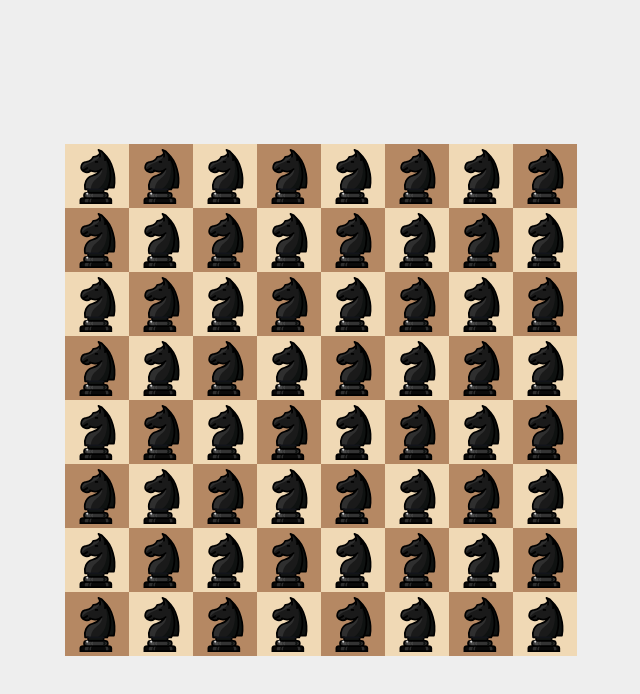
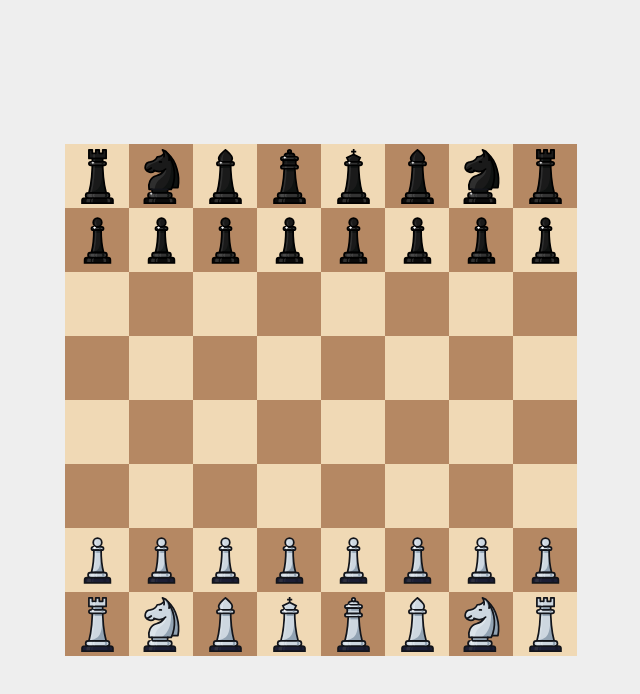
Before and after one commit to marsenzakirov/chess-next, a Next.js app in the folder client/: page / in a window 1280 px wide. Shown: the top 694 px of the page, without its empty margins (319-959 px from the left). Built offline with nearby package versions, Linux system fonts and the light colour scheme.

Commit message:
Add cell component

```diff
--- a/client/src/components/cell.tsx
+++ b/client/src/components/cell.tsx
@@ -1,14 +1,100 @@
 import Pawn from "./figures/pawn";
 import Knight from "./figures/knight";
+import King from "./figures/king";
+import Bishop from "./figures/bishop";
+import Rook from "./figures/rook";
+import Queen from "./figures/queen";
+import Promt from "./figures/promt";
+import { boardStore } from "../store/atom";
+import { useRecoilState } from "recoil";
+import { useEffect, useState } from "react";
+import { promt } from "../types/types";
+import { pawnPromt } from "../models/pawnModel";
 
-const Cell = ({ isWhite }: { isWhite: boolean }) => {
+const Cell = ({
+  isWhite,
+  figure,
+  index,
+}: {
+  isWhite: boolean;
+  figure?: string;
+  index: number;
+}) => {
+  const [board, setBoard] = useRecoilState(boardStore);
+
+  function renderFigure() {
+    switch (figure) {
+      case "BB":
+        return <Bishop isWhiteFigure={false} />;
+      case "KnB":
+        return <Knight isWhiteFigure={false} />;
+      case "PB":
+        return <Pawn isWhiteFigure={false} />;
+      case "RB":
+        return <Rook isWhiteFigure={false} />;
+      case "QB":
+        return <Queen isWhiteFigure={false} />;
+      case "KiB":
+        return <King isWhiteFigure={false} />;
+      case "BW":
+        return <Bishop isWhiteFigure={true} />;
+      case "KnW":
+        return <Knight isWhiteFigure={true} />;
+      case "PW":
+        return <Pawn isWhiteFigure={true} />;
+      case "RW":
+        return <Rook isWhiteFigure={true} />;
+      case "QW":
+        return <Queen isWhiteFigure={true} />;
+      case "KiW":
+        return <King isWhiteFigure={true} />;
+    }
+  }
+
+  const showPromt = (figure: string) => {
+    const x = index % 8;
+    const y = Math.floor(index / 8);
+    let array = [...board];
+    switch (figure) {
+      case "BB":
+        return <Bishop isWhiteFigure={false} />;
+      case "KnB":
+        return <Knight isWhiteFigure={false} />;
+      case "PB":
+        setBoard(pawnPromt(x, y, array, false));
+      case "RB":
+        return <Rook isWhiteFigure={false} />;
+      case "QB":
+        return <Queen isWhiteFigure={false} />;
+      case "KiB":
+        return <King isWhiteFigure={false} />;
+      case "BW":
+        return <Bishop isWhiteFigure={true} />;
+      case "KnW":
+        return <Knight isWhiteFigure={true} />;
+      case "PW":
+        setBoard(pawnPromt(x, y, array, true));
+      case "RW":
+        return <Rook isWhiteFigure={true} />;
+      case "QW":
+        return <Queen isWhiteFigure={true} />;
+      case "KiW":
+        return <King isWhiteFigure={true} />;
+    }
+  };
   return (
-    <div
+    <button
       className="w-[64px] h-[64px] flex justify-center items-center"
       style={{ backgroundColor: isWhite == true ? "#f0d9b5" : "#b58863" }}
+      onClick={() => {
+        if (figure != undefined) {
+          showPromt(figure);
+        }
+      }}
     >
-      <Knight isWhiteFigure={false} />
-    </div>
+      {renderFigure()}
+      {board[index] == "promt" && <Promt />}
+    </button>
   );
 };
 
```
